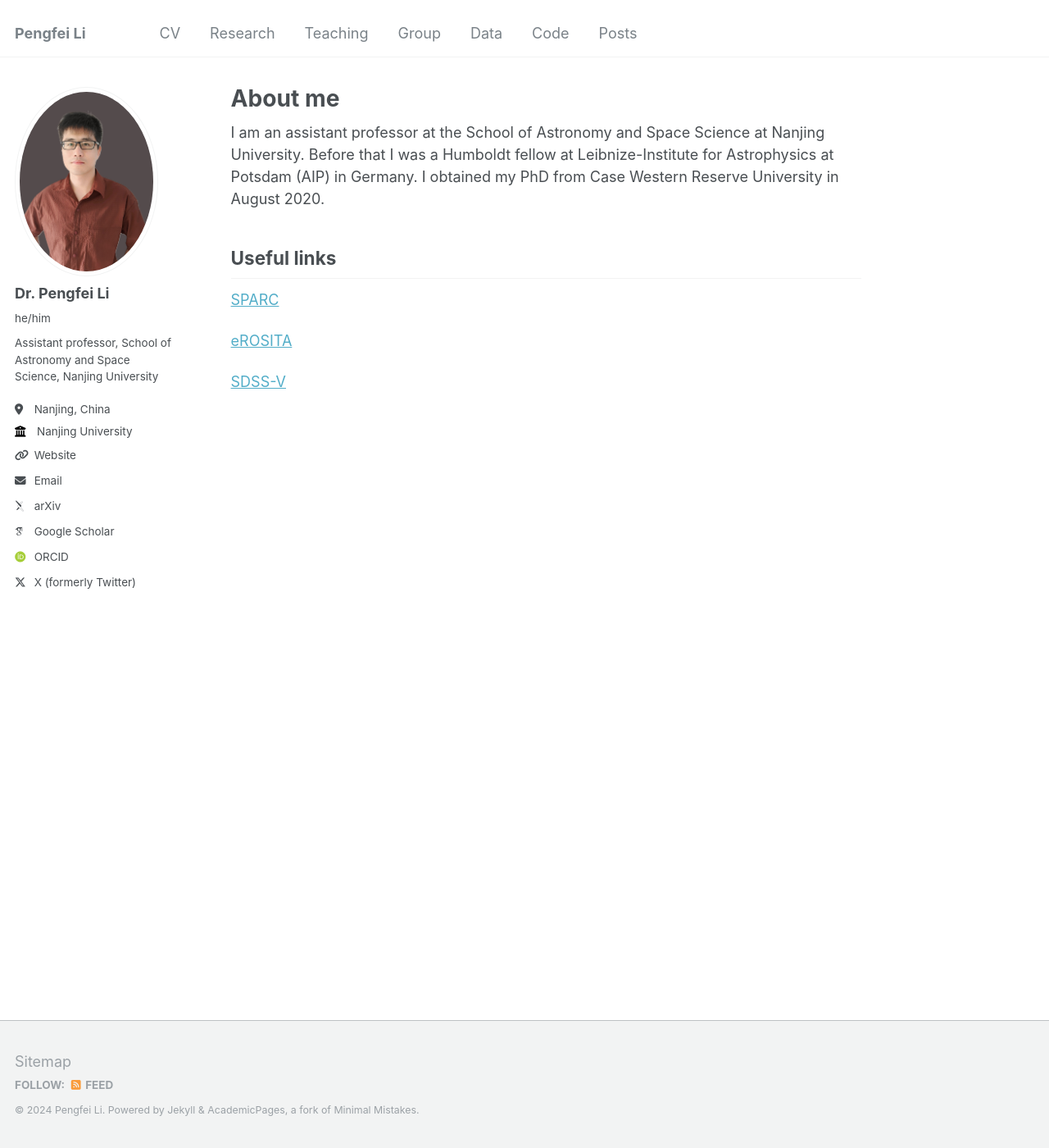
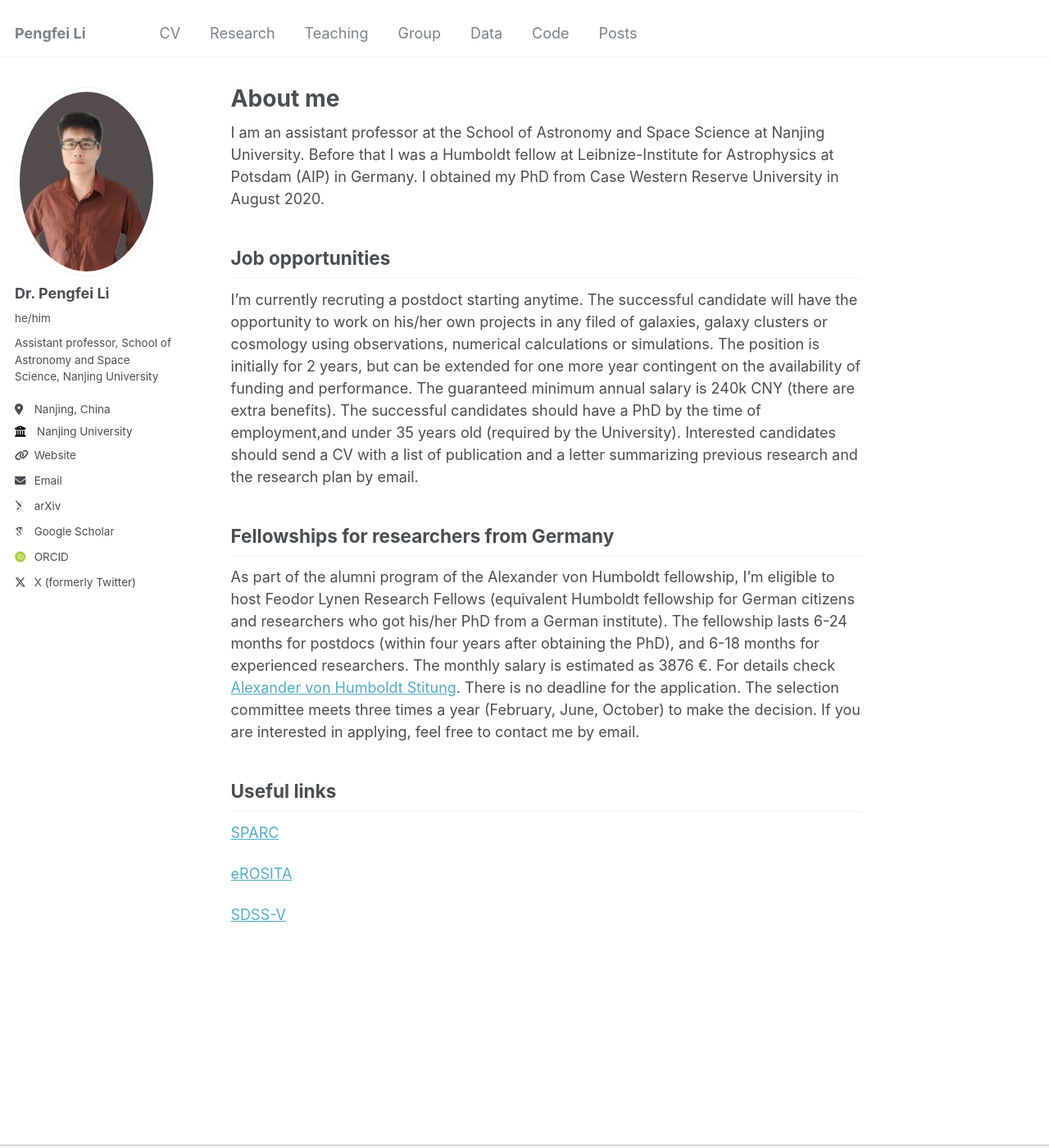
Before and after one commit to PengfeiLi0606/pengfeili0606.github.io, a Jekyll site: the page built from _pages/about.md, in a window 1280 px wide and 1400 px high. Shown: the whole window at 82% size. Built offline with Jekyll 4.4.1, drawn with Linux system fonts in a browser that asks for light colours; some web fonts are replaced.

Commit message:
Update about.md

```diff
--- a/_pages/about.md
+++ b/_pages/about.md
@@ -10,7 +10,14 @@ redirect_from:
 
 I am an assistant professor at the School of Astronomy and Space Science at Nanjing University. Before that I was a Humboldt fellow at Leibnize-Institute for Astrophysics at Potsdam (AIP) in Germany. I obtained my PhD from Case Western Reserve University in August 2020.
 
+Job opportunities
+-----------------
 
+I'm currently recruting a postdoct starting anytime. The successful candidate will have the opportunity to work on his/her own projects in any filed of galaxies, galaxy clusters or cosmology using observations, numerical calculations or simulations. The position is initially for 2 years, but can be extended for one more year contingent on the availability of funding and performance. The guaranteed minimum annual salary is 240k CNY (there are extra benefits). The successful candidates should have a PhD by the time of employment,and under 35 years old (required by the University). Interested candidates should send a CV with a list of publication and a letter summarizing previous research and the research plan by email.
+
+Fellowships for researchers from Germany
+---------------------------------------
+As part of the alumni program of the Alexander von Humboldt fellowship, I'm eligible to host Feodor Lynen Research Fellows (equivalent Humboldt fellowship for German citizens and researchers who got his/her PhD from a German institute). The fellowship lasts 6-24 months for postdocs (within four years after obtaining the PhD), and 6-18 months for experienced researchers. The monthly salary is estimated as 3876 €. For details check [Alexander von Humboldt Stitung](https://www.humboldt-foundation.de/en/apply/sponsorship-programmes/feodor-lynen-research-fellowship). There is no deadline for the application. The selection committee meets three times a year (February, June, October) to make the decision. If you are interested in applying, feel free to contact me by email.
 
 Useful links
 ------
```
